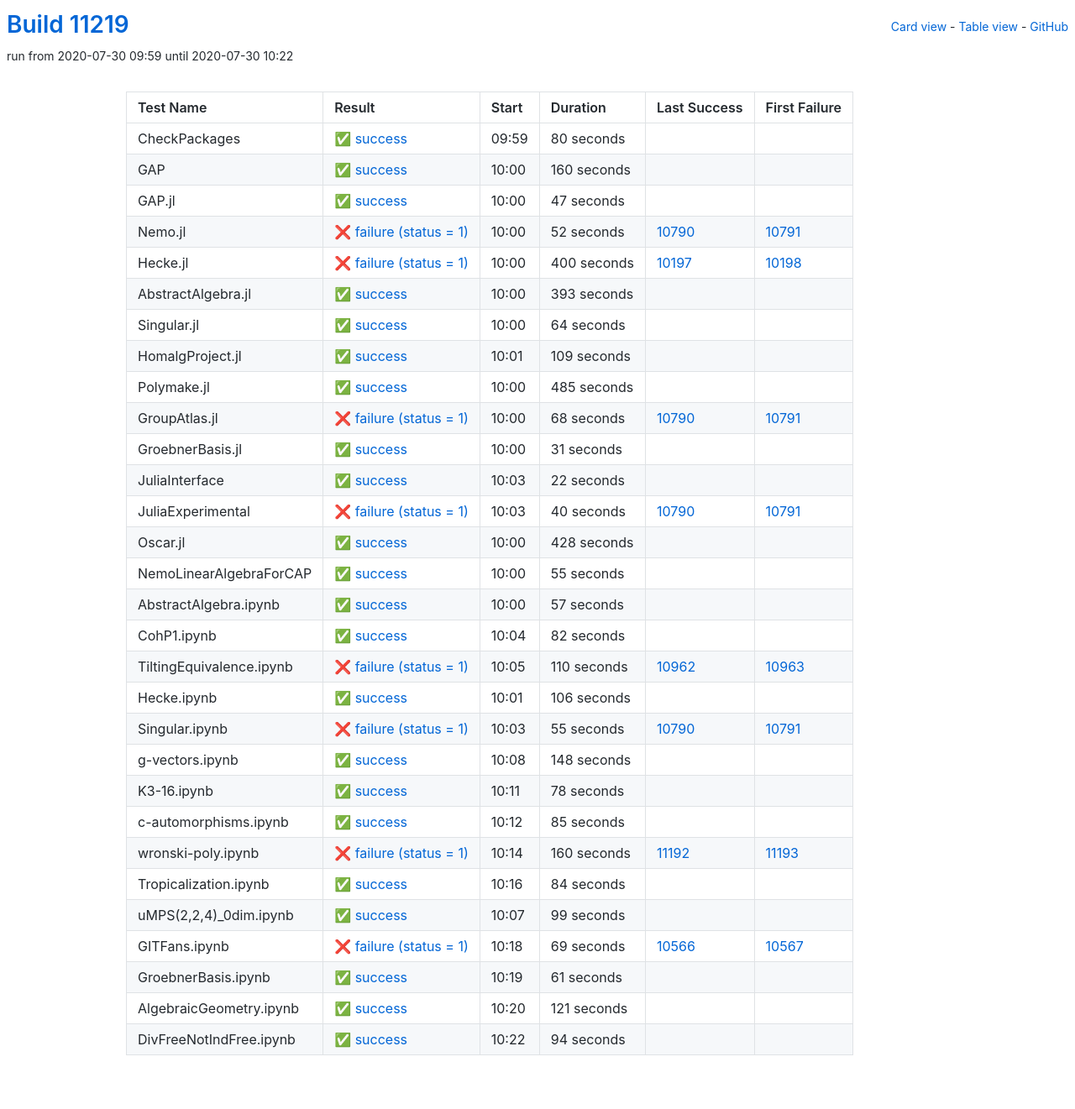
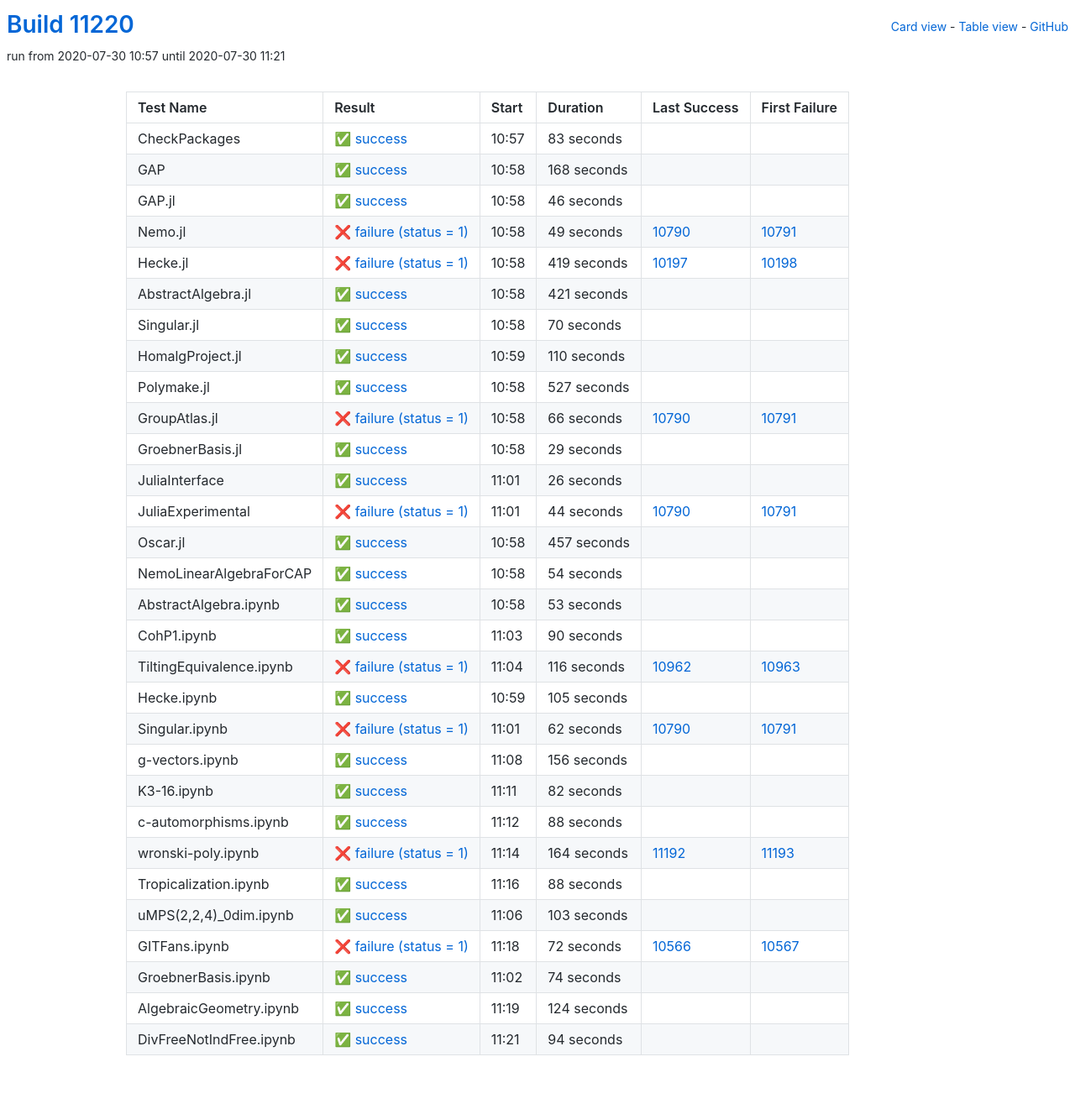
Before and after one commit to oscar-system/oscar-ci-status, a Jekyll site: the page built from table.html, in a window 1280 px wide. Shown: the whole page at 84% size. Built offline with Jekyll 4.4.1, drawn with Linux system fonts in a browser that asks for light colours.

Commit message:
Build #11220

```diff
--- a/_data/ci.yml
+++ b/_data/ci.yml
@@ -1,6 +1,6 @@
 ---
-build: 11219
-build_url: https://oscarci.mathematik.uni-kl.de/job/oscar/11219/
+build: 11220
+build_url: https://oscarci.mathematik.uni-kl.de/job/oscar/11220/
 job: oscar
 organization: oscar-system
 repo: oscar-ci-status
@@ -8,200 +8,260 @@
 tests:
 - name: CheckPackages
   id: checkpackages
-  log: https://oscarci.mathematik.uni-kl.de/job/oscar/11219/artifact/logs/build-11219/CheckPackages.log
-  start: 2020-07-30 09:59
+  log: https://oscarci.mathematik.uni-kl.de/job/oscar/11220/artifact/logs/build-11220/CheckPackages.log
+  start: 2020-07-30 10:57
   success: true
   exitcode: 0
   status: success
-  duration: 80
+  duration: 83
   last_success: false
   last_success_url:
   first_failure: false
   first_failure_url:
 - name: GAP
   id: gap
-  log: https://oscarci.mathematik.uni-kl.de/job/oscar/11219/artifact/logs/build-11219/GAP.log
-  start: 2020-07-30 10:00
+  log: https://oscarci.mathematik.uni-kl.de/job/oscar/11220/artifact/logs/build-11220/GAP.log
+  start: 2020-07-30 10:58
   success: true
   exitcode: 0
   status: success
-  duration: 160
+  duration: 168
   last_success: false
   last_success_url:
   first_failure: false
   first_failure_url:
 - name: GAP.jl
   id: gap-jl
-  log: https://oscarci.mathematik.uni-kl.de/job/oscar/11219/artifact/logs/build-11219/GAP.jl.log
-  start: 2020-07-30 10:00
+  log: https://oscarci.mathematik.uni-kl.de/job/oscar/11220/artifact/logs/build-11220/GAP.jl.log
+  start: 2020-07-30 10:58
   success: true
   exitcode: 0
   status: success
-  duration: 47
+  duration: 46
   last_success: false
   last_success_url:
   first_failure: false
   first_failure_url:
 - name: Nemo.jl
   id: nemo-jl
-  log: https://oscarci.mathematik.uni-kl.de/job/oscar/11219/artifact/logs/build-11219/Nemo.jl.log
-  start: 2020-07-30 10:00
+  log: https://oscarci.mathematik.uni-kl.de/job/oscar/11220/artifact/logs/build-11220/Nemo.jl.log
+  start: 2020-07-30 10:58
   success: false
   exitcode: 1
   status: failure
-  duration: 52
+  duration: 49
   last_success: 10790
   last_success_url: https://oscarci.mathematik.uni-kl.de/job/oscar/10790/
   first_failure: 10791
   first_failure_url: https://oscarci.mathematik.uni-kl.de/job/oscar/10791/
 - name: Hecke.jl
   id: hecke-jl
-  log: https://oscarci.mathematik.uni-kl.de/job/oscar/11219/artifact/logs/build-11219/Hecke.jl.log
-  start: 2020-07-30 10:00
+  log: https://oscarci.mathematik.uni-kl.de/job/oscar/11220/artifact/logs/build-11220/Hecke.jl.log
+  start: 2020-07-30 10:58
   success: false
   exitcode: 1
   status: failure
-  duration: 400
+  duration: 419
   last_success: 10197
   last_success_url: https://oscarci.mathematik.uni-kl.de/job/oscar/10197/
   first_failure: 10198
   first_failure_url: https://oscarci.mathematik.uni-kl.de/job/oscar/10198/
 - name: AbstractAlgebra.jl
   id: abstractalgebra-jl
-  log: https://oscarci.mathematik.uni-kl.de/job/oscar/11219/artifact/logs/build-11219/AbstractAlgebra.jl.log
-  start: 2020-07-30 10:00
+  log: https://oscarci.mathematik.uni-kl.de/job/oscar/11220/artifact/logs/build-11220/AbstractAlgebra.jl.log
+  start: 2020-07-30 10:58
   success: true
   exitcode: 0
   status: success
-  duration: 393
+  duration: 421
   last_success: false
   last_success_url:
   first_failure: false
   first_failure_url:
 - name: Singular.jl
   id: singular-jl
-  log: https://oscarci.mathematik.uni-kl.de/job/oscar/11219/artifact/logs/build-11219/Singular.jl.log
-  start: 2020-07-30 10:00
+  log: https://oscarci.mathematik.uni-kl.de/job/oscar/11220/artifact/logs/build-11220/Singular.jl.log
+  start: 2020-07-30 10:58
   success: true
   exitcode: 0
   status: success
-  duration: 64
+  duration: 70
   last_success: false
   last_success_url:
   first_failure: false
   first_failure_url:
 - name: HomalgProject.jl
   id: homalgproject-jl
-  log: https://oscarci.mathematik.uni-kl.de/job/oscar/11219/artifact/logs/build-11219/HomalgProject.jl.log
-  start: 2020-07-30 10:01
+  log: https://oscarci.mathematik.uni-kl.de/job/oscar/11220/artifact/logs/build-11220/HomalgProject.jl.log
+  start: 2020-07-30 10:59
   success: true
   exitcode: 0
   status: success
-  duration: 109
+  duration: 110
   last_success: false
   last_success_url:
   first_failure: false
   first_failure_url:
 - name: Polymake.jl
   id: polymake-jl
-  log: https://oscarci.mathematik.uni-kl.de/job/oscar/11219/artifact/logs/build-11219/Polymake.jl.log
-  start: 2020-07-30 10:00
+  log: https://oscarci.mathematik.uni-kl.de/job/oscar/11220/artifact/logs/build-11220/Polymake.jl.log
+  start: 2020-07-30 10:58
   success: true
   exitcode: 0
   status: success
-  duration: 485
+  duration: 527
   last_success: false
   last_success_url:
   first_failure: false
   first_failure_url:
 - name: GroupAtlas.jl
   id: groupatlas-jl
-  log: https://oscarci.mathematik.uni-kl.de/job/oscar/11219/artifact/logs/build-11219/GroupAtlas.jl.log
-  start: 2020-07-30 10:00
+  log: https://oscarci.mathematik.uni-kl.de/job/oscar/11220/artifact/logs/build-11220/GroupAtlas.jl.log
+  start: 2020-07-30 10:58
   success: false
   exitcode: 1
   status: failure
-  duration: 68
+  duration: 66
   last_success: 10790
   last_success_url: https://oscarci.mathematik.uni-kl.de/job/oscar/10790/
   first_failure: 10791
   first_failure_url: https://oscarci.mathematik.uni-kl.de/job/oscar/10791/
 - name: GroebnerBasis.jl
   id: groebnerbasis-jl
-  log: https://oscarci.mathematik.uni-kl.de/job/oscar/11219/artifact/logs/build-11219/GroebnerBasis.jl.log
-  start: 2020-07-30 10:00
+  log: https://oscarci.mathematik.uni-kl.de/job/oscar/11220/artifact/logs/build-11220/GroebnerBasis.jl.log
+  start: 2020-07-30 10:58
   success: true
   exitcode: 0
   status: success
-  duration: 31
+  duration: 29
   last_success: false
   last_success_url:
   first_failure: false
   first_failure_url:
 - name: JuliaInterface
   id: juliainterface
-  log: https://oscarci.mathematik.uni-kl.de/job/oscar/11219/artifact/logs/build-11219/JuliaInterface.log
-  start: 2020-07-30 10:03
+  log: https://oscarci.mathematik.uni-kl.de/job/oscar/11220/artifact/logs/build-11220/JuliaInterface.log
+  start: 2020-07-30 11:01
   success: true
   exitcode: 0
   status: success
-  duration: 22
+  duration: 26
   last_success: false
   last_success_url:
   first_failure: false
   first_failure_url:
 - name: JuliaExperimental
   id: juliaexperimental
-  log: https://oscarci.mathematik.uni-kl.de/job/oscar/11219/artifact/logs/build-11219/JuliaExperimental.log
-  start: 2020-07-30 10:03
+  log: https://oscarci.mathematik.uni-kl.de/job/oscar/11220/artifact/logs/build-11220/JuliaExperimental.log
+  start: 2020-07-30 11:01
   success: false
   exitcode: 1
   status: failure
-  duration: 40
+  duration: 44
   last_success: 10790
   last_success_url: https://oscarci.mathematik.uni-kl.de/job/oscar/10790/
   first_failure: 10791
   first_failure_url: https://oscarci.mathematik.uni-kl.de/job/oscar/10791/
 - name: Oscar.jl
   id: oscar-jl
-  log: https://oscarci.mathematik.uni-kl.de/job/oscar/11219/artifact/logs/build-11219/Oscar.jl.log
-  start: 2020-07-30 10:00
+  log: https://oscarci.mathematik.uni-kl.de/job/oscar/11220/artifact/logs/build-11220/Oscar.jl.log
+  start: 2020-07-30 10:58
   success: true
   exitcode: 0
   status: success
-  duration: 428
+  duration: 457
   last_success: false
   last_success_url:
   first_failure: false
   first_failure_url:
 - name: NemoLinearAlgebraForCAP
   id: nemolinearalgebraforcap
-  log: https://oscarci.mathematik.uni-kl.de/job/oscar/11219/artifact/logs/build-11219/NemoLinearAlgebraForCAP.log
-  start: 2020-07-30 10:00
+  log: https://oscarci.mathematik.uni-kl.de/job/oscar/11220/artifact/logs/build-11220/NemoLinearAlgebraForCAP.log
+  start: 2020-07-30 10:58
   success: true
   exitcode: 0
   status: success
-  duration: 55
+  duration: 54
   last_success: false
   last_success_url:
   first_failure: false
   first_failure_url:
 - name: AbstractAlgebra.ipynb
   id: abstractalgebra-ipynb
-  log: https://oscarci.mathematik.uni-kl.de/job/oscar/11219/artifact/logs/build-11219/AbstractAlgebra.ipynb.log
-  start: 2020-07-30 10:00
+  log: https://oscarci.mathematik.uni-kl.de/job/oscar/11220/artifact/logs/build-11220/AbstractAlgebra.ipynb.log
+  start: 2020-07-30 10:58
   success: true
   exitcode: 0
   status: success
-  duration: 57
+  duration: 53
   last_success: false
   last_success_url:
   first_failure: false
   first_failure_url:
 - name: CohP1.ipynb
   id: cohp1-ipynb
-  log: https://oscarci.mathematik.uni-kl.de/job/oscar/11219/artifact/logs/build-11219/CohP1.ipynb.log
-  start: 2020-07-30 10:04
+  log: https://oscarci.mathematik.uni-kl.de/job/oscar/11220/artifact/logs/build-11220/CohP1.ipynb.log
+  start: 2020-07-30 11:03
+  success: true
+  exitcode: 0
+  status: success
+  duration: 90
+  last_success: false
+  last_success_url:
+  first_failure: false
+  first_failure_url:
+- name: TiltingEquivalence.ipynb
+  id: tiltingequivalence-ipynb
+  log: https://oscarci.mathematik.uni-kl.de/job/oscar/11220/artifact/logs/build-11220/TiltingEquivalence.ipynb.log
+  start: 2020-07-30 11:04
+  success: false
+  exitcode: 1
+  status: failure
+  duration: 116
+  last_success: 10962
+  last_success_url: https://oscarci.mathematik.uni-kl.de/job/oscar/10962/
+  first_failure: 10963
+  first_failure_url: https://oscarci.mathematik.uni-kl.de/job/oscar/10963/
+- name: Hecke.ipynb
+  id: hecke-ipynb
+  log: https://oscarci.mathematik.uni-kl.de/job/oscar/11220/artifact/logs/build-11220/Hecke.ipynb.log
+  start: 2020-07-30 10:59
+  success: true
+  exitcode: 0
+  status: success
+  duration: 105
+  last_success: false
+  last_success_url:
+  first_failure: false
+  first_failure_url:
+- name: Singular.ipynb
+  id: singular-ipynb
+  log: https://oscarci.mathematik.uni-kl.de/job/oscar/11220/artifact/logs/build-11220/Singular.ipynb.log
+  start: 2020-07-30 11:01
+  success: false
+  exitcode: 1
+  status: failure
+  duration: 62
+  last_success: 10790
+  last_success_url: https://oscarci.mathematik.uni-kl.de/job/oscar/10790/
+  first_failure: 10791
+  first_failure_url: https://oscarci.mathematik.uni-kl.de/job/oscar/10791/
+- name: g-vectors.ipynb
+  id: g-vectors-ipynb
+  log: https://oscarci.mathematik.uni-kl.de/job/oscar/11220/artifact/logs/build-11220/g-vectors.ipynb.log
+  start: 2020-07-30 11:08
+  success: true
+  exitcode: 0
+  status: success
+  duration: 156
+  last_success: false
+  last_success_url:
+  first_failure: false
+  first_failure_url:
+- name: K3-16.ipynb
+  id: k3-16-ipynb
+  log: https://oscarci.mathematik.uni-kl.de/job/oscar/11220/artifact/logs/build-11220/K3-16.ipynb.log
+  start: 2020-07-30 11:11
   success: true
   exitcode: 0
   status: success
@@ -210,154 +270,94 @@
   last_success_url:
   first_failure: false
   first_failure_url:
-- name: TiltingEquivalence.ipynb
-  id: tiltingequivalence-ipynb
-  log: https://oscarci.mathematik.uni-kl.de/job/oscar/11219/artifact/logs/build-11219/TiltingEquivalence.ipynb.log
-  start: 2020-07-30 10:05
-  success: false
-  exitcode: 1
-  status: failure
-  duration: 110
-  last_success: 10962
-  last_success_url: https://oscarci.mathematik.uni-kl.de/job/oscar/10962/
-  first_failure: 10963
-  first_failure_url: https://oscarci.mathematik.uni-kl.de/job/oscar/10963/
-- name: Hecke.ipynb
-  id: hecke-ipynb
-  log: https://oscarci.mathematik.uni-kl.de/job/oscar/11219/artifact/logs/build-11219/Hecke.ipynb.log
-  start: 2020-07-30 10:01
+- name: c-automorphisms.ipynb
+  id: c-automorphisms-ipynb
+  log: https://oscarci.mathematik.uni-kl.de/job/oscar/11220/artifact/logs/build-11220/c-automorphisms.ipynb.log
+  start: 2020-07-30 11:12
   success: true
   exitcode: 0
   status: success
-  duration: 106
-  last_success: false
-  last_success_url:
-  first_failure: false
-  first_failure_url:
-- name: Singular.ipynb
-  id: singular-ipynb
-  log: https://oscarci.mathematik.uni-kl.de/job/oscar/11219/artifact/logs/build-11219/Singular.ipynb.log
-  start: 2020-07-30 10:03
-  success: false
-  exitcode: 1
-  status: failure
-  duration: 55
-  last_success: 10790
-  last_success_url: https://oscarci.mathematik.uni-kl.de/job/oscar/10790/
-  first_failure: 10791
-  first_failure_url: https://oscarci.mathematik.uni-kl.de/job/oscar/10791/
-- name: g-vectors.ipynb
-  id: g-vectors-ipynb
-  log: https://oscarci.mathematik.uni-kl.de/job/oscar/11219/artifact/logs/build-11219/g-vectors.ipynb.log
-  start: 2020-07-30 10:08
-  success: true
-  exitcode: 0
-  status: success
-  duration: 148
-  last_success: false
-  last_success_url:
-  first_failure: false
-  first_failure_url:
-- name: K3-16.ipynb
-  id: k3-16-ipynb
-  log: https://oscarci.mathematik.uni-kl.de/job/oscar/11219/artifact/logs/build-11219/K3-16.ipynb.log
-  start: 2020-07-30 10:11
-  success: true
-  exitcode: 0
-  status: success
-  duration: 78
-  last_success: false
-  last_success_url:
-  first_failure: false
-  first_failure_url:
-- name: c-automorphisms.ipynb
-  id: c-automorphisms-ipynb
-  log: https://oscarci.mathematik.uni-kl.de/job/oscar/11219/artifact/logs/build-11219/c-automorphisms.ipynb.log
-  start: 2020-07-30 10:12
-  success: true
-  exitcode: 0
-  status: success
-  duration: 85
+  duration: 88
   last_success: false
   last_success_url:
   first_failure: false
   first_failure_url:
 - name: wronski-poly.ipynb
   id: wronski-poly-ipynb
-  log: https://oscarci.mathematik.uni-kl.de/job/oscar/11219/artifact/logs/build-11219/wronski-poly.ipynb.log
-  start: 2020-07-30 10:14
+  log: https://oscarci.mathematik.uni-kl.de/job/oscar/11220/artifact/logs/build-11220/wronski-poly.ipynb.log
+  start: 2020-07-30 11:14
   success: false
   exitcode: 1
   status: failure
-  duration: 160
+  duration: 164
   last_success: 11192
   last_success_url: https://oscarci.mathematik.uni-kl.de/job/oscar/11192/
   first_failure: 11193
   first_failure_url: https://oscarci.mathematik.uni-kl.de/job/oscar/11193/
 - name: Tropicalization.ipynb
   id: tropicalization-ipynb
-  log: https://oscarci.mathematik.uni-kl.de/job/oscar/11219/artifact/logs/build-11219/Tropicalization.ipynb.log
-  start: 2020-07-30 10:16
+  log: https://oscarci.mathematik.uni-kl.de/job/oscar/11220/artifact/logs/build-11220/Tropicalization.ipynb.log
+  start: 2020-07-30 11:16
   success: true
   exitcode: 0
   status: success
-  duration: 84
+  duration: 88
   last_success: false
   last_success_url:
   first_failure: false
   first_failure_url:
 - name: uMPS(2,2,4)_0dim.ipynb
   id: umps-2-2-4-0dim-ipynb
-  log: https://oscarci.mathematik.uni-kl.de/job/oscar/11219/artifact/logs/build-11219/uMPS-2-2-4-_0dim.ipynb.log
-  start: 2020-07-30 10:07
+  log: https://oscarci.mathematik.uni-kl.de/job/oscar/11220/artifact/logs/build-11220/uMPS-2-2-4-_0dim.ipynb.log
+  start: 2020-07-30 11:06
   success: true
   exitcode: 0
   status: success
-  duration: 99
+  duration: 103
   last_success: false
   last_success_url:
   first_failure: false
   first_failure_url:
 - name: GITFans.ipynb
   id: gitfans-ipynb
-  log: https://oscarci.mathematik.uni-kl.de/job/oscar/11219/artifact/logs/build-11219/GITFans.ipynb.log
-  start: 2020-07-30 10:18
+  log: https://oscarci.mathematik.uni-kl.de/job/oscar/11220/artifact/logs/build-11220/GITFans.ipynb.log
+  start: 2020-07-30 11:18
   success: false
   exitcode: 1
   status: failure
-  duration: 69
+  duration: 72
   last_success: 10566
   last_success_url: https://oscarci.mathematik.uni-kl.de/job/oscar/10566/
   first_failure: 10567
   first_failure_url: https://oscarci.mathematik.uni-kl.de/job/oscar/10567/
 - name: GroebnerBasis.ipynb
   id: groebnerbasis-ipynb
-  log: https://oscarci.mathematik.uni-kl.de/job/oscar/11219/artifact/logs/build-11219/GroebnerBasis.ipynb.log
-  start: 2020-07-30 10:19
+  log: https://oscarci.mathematik.uni-kl.de/job/oscar/11220/artifact/logs/build-11220/GroebnerBasis.ipynb.log
+  start: 2020-07-30 11:02
   success: true
   exitcode: 0
   status: success
-  duration: 61
+  duration: 74
   last_success: false
   last_success_url:
   first_failure: false
   first_failure_url:
 - name: AlgebraicGeometry.ipynb
   id: algebraicgeometry-ipynb
-  log: https://oscarci.mathematik.uni-kl.de/job/oscar/11219/artifact/logs/build-11219/AlgebraicGeometry.ipynb.log
-  start: 2020-07-30 10:20
+  log: https://oscarci.mathematik.uni-kl.de/job/oscar/11220/artifact/logs/build-11220/AlgebraicGeometry.ipynb.log
+  start: 2020-07-30 11:19
   success: true
   exitcode: 0
   status: success
-  duration: 121
+  duration: 124
   last_success: false
   last_success_url:
   first_failure: false
   first_failure_url:
 - name: DivFreeNotIndFree.ipynb
   id: divfreenotindfree-ipynb
-  log: https://oscarci.mathematik.uni-kl.de/job/oscar/11219/artifact/logs/build-11219/DivFreeNotIndFree.ipynb.log
-  start: 2020-07-30 10:22
+  log: https://oscarci.mathematik.uni-kl.de/job/oscar/11220/artifact/logs/build-11220/DivFreeNotIndFree.ipynb.log
+  start: 2020-07-30 11:21
   success: true
   exitcode: 0
   status: success
```
Also changed, not shown: README.md.
